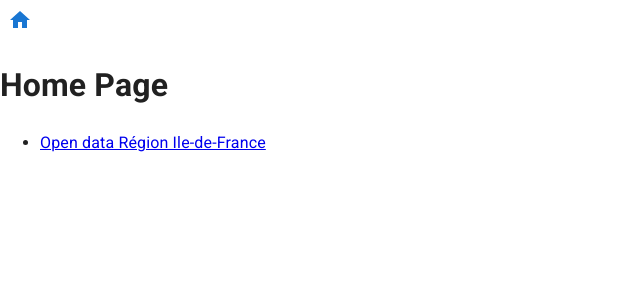
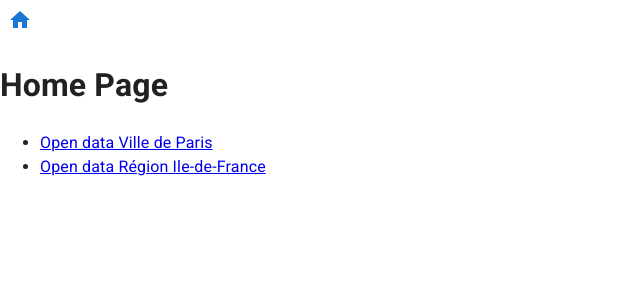
Before and after one commit to bc-vsgd/all-paris-pages-mobile-2, a React (Vite) app: page / in a window 1280 px wide. Shown: the top 300 px of the page, without its empty margins (0-640 px from the left). Built offline with nearby package versions, Linux system fonts and the light colour scheme.

Commit message:
Paris data: completed

```diff
--- a/src/data/routesData.js
+++ b/src/data/routesData.js
@@ -1,4 +1,150 @@
 const routesData = [
+  {
+    path: "/paris-data",
+    title: "Open data Ville de Paris",
+    components: [
+      {
+        title: "Référentiel archéologique",
+        comment: "",
+        path: "/archeology-places",
+        url: "https://opendata.paris.fr/api/explore/v2.1/catalog/datasets/referentiel-archeologique-de-paris",
+        featureIsPoint: true,
+        coords: "geo_point_2d",
+        fixedDisplayed: ["adresse", "code_postal"],
+        img: [""],
+        firstDisplayed: ["synthese"],
+        address: [""],
+        notDisplayed: ["id", "commune", "x", "y", "geo_shape"],
+      },
+      {
+        title: "Lieux de tournage",
+        comment: "",
+        path: "/movies-places",
+        url: "https://opendata.paris.fr/api/explore/v2.1/catalog/datasets/lieux-de-tournage-a-paris",
+        featureIsPoint: true,
+        coords: "geo_point_2d",
+        fixedDisplayed: ["nom_tournage"],
+        img: [""],
+        firstDisplayed: [""],
+        address: ["adresse_lieu"],
+        notDisplayed: [
+          "id_lieu",
+          "ardt_lieu",
+          "coord_x",
+          "coord_y",
+          "geo_shape",
+        ],
+      },
+      {
+        title: "Plaques commémoratives 1939-1945",
+        comment: "",
+        path: "/plaques-ww2",
+        url: "https://opendata.paris.fr/api/explore/v2.1/catalog/datasets/plaques_commemoratives_1939-1945",
+        featureIsPoint: true,
+        coords: "xy",
+        fixedDisplayed: ["commemore"],
+        img: [""],
+        firstDisplayed: [""],
+        address: ["adresse_complete", "precision_adresse"],
+        notDisplayed: ["identifiant", "empty"],
+      },
+      {
+        title: "Plaques commémoratives",
+        comment: "",
+        path: "/plaques",
+        url: "https://opendata.paris.fr/api/explore/v2.1/catalog/datasets/plaques_commemoratives",
+        featureIsPoint: true,
+        coords: "geo_point_2d",
+        fixedDisplayed: ["titre"],
+        img: [""],
+        firstDisplayed: ["retranscription"],
+        address: ["adresse", "ardt"],
+        notDisplayed: ["y_4326", "x_4326", "index_plaque", "geo_shape"],
+      },
+      {
+        title: "Femmes illustres",
+        comment: "",
+        path: "/famous-women",
+        url: "https://opendata.paris.fr/api/explore/v2.1/catalog/datasets/femmes-illustres-a-paris-portraits",
+        featureIsPoint: true,
+        coords: "geo_point_2d",
+        fixedDisplayed: ["name"],
+        img: ["thumb_url"],
+        firstDisplayed: ["desc1", "desc2", "desc3", "desc4", "desc5"],
+        address: ["short_desc"],
+        notDisplayed: [
+          "tab_name",
+          "long",
+          "lat",
+          "created_user",
+          "created_date",
+          "last_edited_user",
+          "last_edited_date",
+          "geo_shape",
+          "photos",
+        ],
+      },
+      {
+        title: "12è 13è 14è",
+        comment: "",
+        path: "/121314-poi",
+        url: "https://opendata.paris.fr/api/explore/v2.1/catalog/datasets/paris-autrement-balades-dans-les-arrondissements-peripheriques-poi",
+        featureIsPoint: true,
+        coords: "geo_point_2d",
+        fixedDisplayed: ["nom_poi"],
+        img: [""],
+        firstDisplayed: ["texte_intro", "texte_description"],
+        address: ["adresse", "code_postal"],
+        notDisplayed: [
+          "identifiant",
+          "legende",
+          "date_saisie",
+          "ville",
+          "fichier_image",
+          "geo_shape",
+        ],
+      },
+      {
+        title: "Dénomination des voies actuelles",
+        comment: "",
+        path: "/current-lanes",
+        url: "https://opendata.paris.fr/api/explore/v2.1/catalog/datasets/denominations-emprises-voies-actuelles",
+        featureIsPoint: false,
+        coords: "geo_shape.geometry",
+        fixedDisplayed: ["typo_min"],
+        img: [""],
+        firstDisplayed: ["orig", "historique"],
+        address: [""],
+        notDisplayed: ["id", "geo_shape", "geo_point_2d"],
+      },
+      {
+        title: "Caves inondées en 1910",
+        comment: "",
+        path: "/1910-flood",
+        url: "https://opendata.paris.fr/api/explore/v2.1/catalog/datasets/zones-de-caves-inondees-1910",
+        featureIsPoint: false,
+        coords: "geo_shape.geometry",
+        fixedDisplayed: [""],
+        img: [""],
+        firstDisplayed: [""],
+        address: [""],
+        notDisplayed: [
+          "objectid",
+          "id",
+          "cdep",
+          "longueur",
+          "created_user",
+          "created_date",
+          "last_edited_user",
+          "last_edited_date",
+          "st_area_shape",
+          "st_perimeter_shape",
+          "geo_shape",
+          "geo_point_2d",
+        ],
+      },
+    ],
+  },
   {
     path: "/idf-data",
     title: "Open data Région Ile-de-France",
--- a/src/pages/SummaryPage.jsx
+++ b/src/pages/SummaryPage.jsx
@@ -4,8 +4,7 @@ import { Link } from "react-router-dom";
 const SummaryPage = ({ route }) => {
   return (
     <div>
-      <h1>{route.title}</h1>
-      <p>Path: {route.path}</p>
+      <h2>{route.title}</h2>
       <ul>
         {route.components.map((component, index) => (
           <li key={index}>
```
